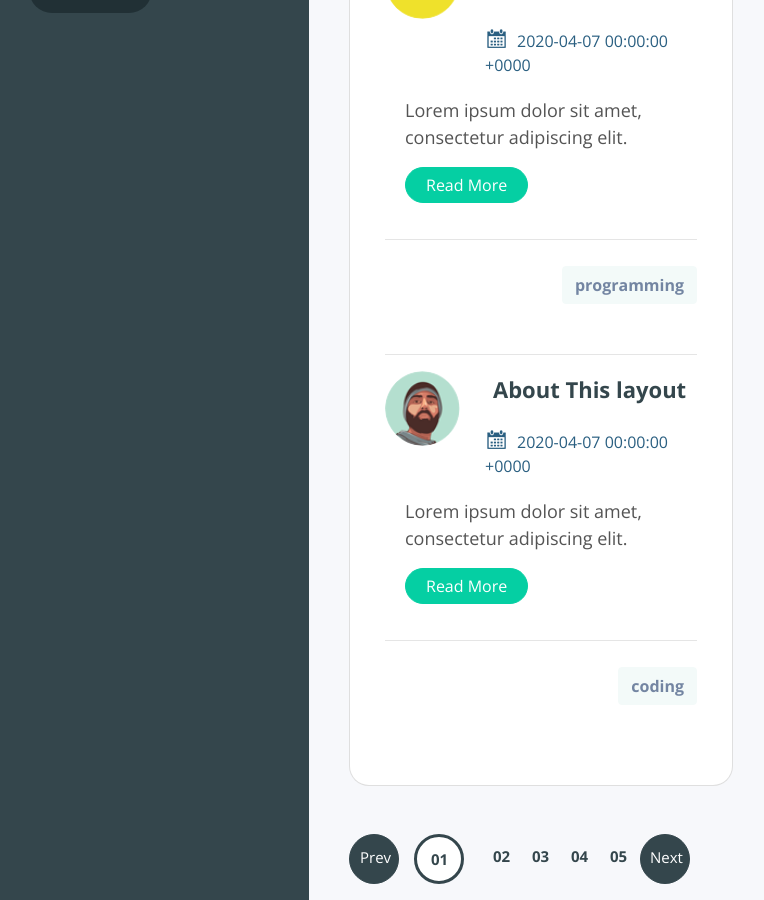
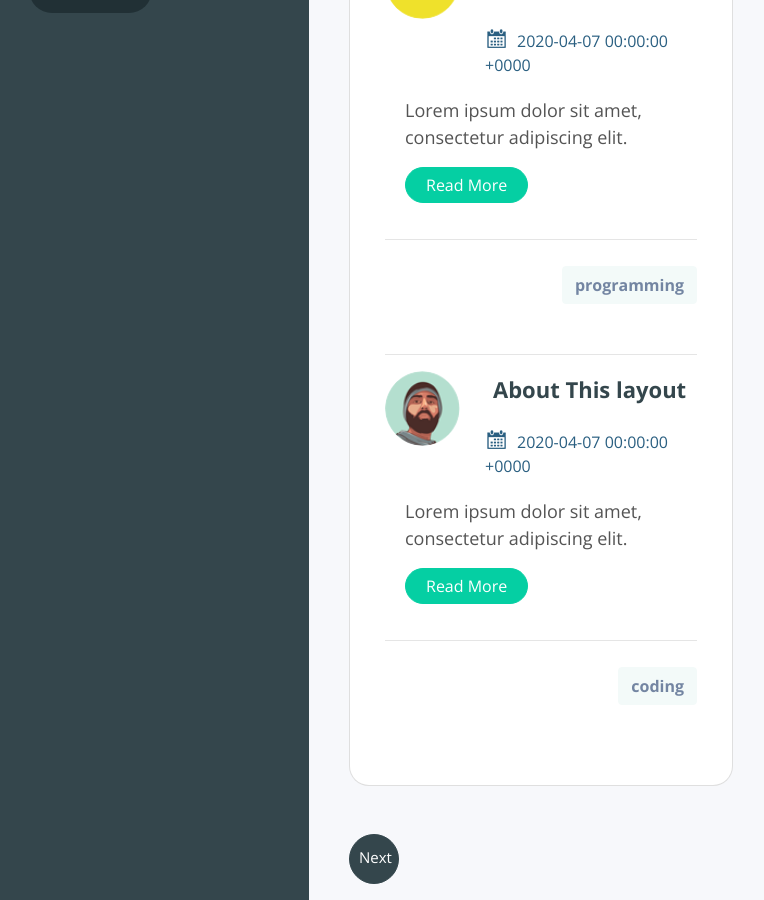
Before and after one commit to cleverberry/evilsaint, a Jekyll site: the page built from index.html, in a window 1280 px wide and 900 px high, scrolled down 1632 px. Shown: the whole window, without its empty margins (128-892 px from the left). Built offline with Jekyll 4.4.1, drawn with Linux system fonts in a browser that asks for light colours; nearby versions of some CDN libraries; the list of posts is cut into pages by our own code.

Commit message:
Add paginator plugin.

```diff
--- a/Gemfile
+++ b/Gemfile
@@ -16,6 +16,7 @@ gem "minima", "~> 2.5"
 # If you have any plugins, put them here!
 group :jekyll_plugins do
   gem "jekyll-feed", "~> 0.12"
+  gem "jekyll-paginate", "~> 1.1.0"
 end
 
 # Windows and JRuby does not include zoneinfo files, so bundle the tzinfo-data gem
--- a/_config.yml
+++ b/_config.yml
@@ -27,10 +27,14 @@ url: "https://cleverberry.github.io/evilsaint/" # the base hostname & protocol f
 twitter_username: jekyllrb
 github_username:  jekyll
 
+paginate:           5
+paginate_path:      "/page:num/"
+
 # Build settings
 theme: minima
 plugins:
   - jekyll-feed
+  - jekyll-paginate
 
 # Exclude from processing.
 # The following items will not be processed, by default.
--- a/_layouts/default.html
+++ b/_layouts/default.html
@@ -156,12 +156,18 @@
                 <img class="img-por" src="{{site.baseurl}}/assets/images/por1.png" alt="" style="max-width: 420px; width: 100%; display: block;" />
                 <img class="img-nike" src="{{site.baseurl}}/assets/images/nike1.png" alt="" style="max-width: 420px; width: 100%; display: block;" />
               </div>
+
+              <!-- Pager -->
+              {% if paginator.total_pages > 1 %}
               <nav aria-label="Page navigation example">
                 <ul class="pagination">
+                  {% if paginator.previous_page %}
                   <li class="page-item">
-                    <a class="page-link prev-btn" href="#"><span>Prev</span> </a>
+                    <a class="page-link prev-btn" href="{{ paginator.previous_page_path | prepend: site.baseurl | replace: '//', '/' }}"><span>Prev</span> </a>
                   </li>
-                  <li class="page-item">
+                  {% endif %}
+
+                  <!-- <li class="page-item">
                     <a class="page-link new-pg-num active" href="#"><span>01</span></a>
                   </li>
                   <li class="page-item">
@@ -175,13 +181,16 @@
                   </li>
                   <li class="page-item pg-num">
                     <a class="page-link new-pg-num" href="#"><span>05</span></a>
+                  </li> -->
+                  {% if paginator.next_page %}
+                  <li class="page-item">
+                    <a class="page-link next-btn" href="{{ paginator.next_page_path | prepend: site.baseurl | replace: '//', '/' }}"><span>Next</span></a>
                   </li>
+                  {% endif %}
 
-                  <li class="page-item">
-                    <a class="page-link next-btn" href="#"><span>Next</span></a>
-                  </li>
                 </ul>
               </nav>
+              {% endif %}
             </div>
           </div>
         </div>
--- a/index.html
+++ b/index.html
@@ -1,7 +1,7 @@
 ---
 layout: default
 ---
-{% for post in site.posts limit:5 %}
+{% for post in paginator.posts %}
 
 <div class="container main-card-body">
   <hr>
```
